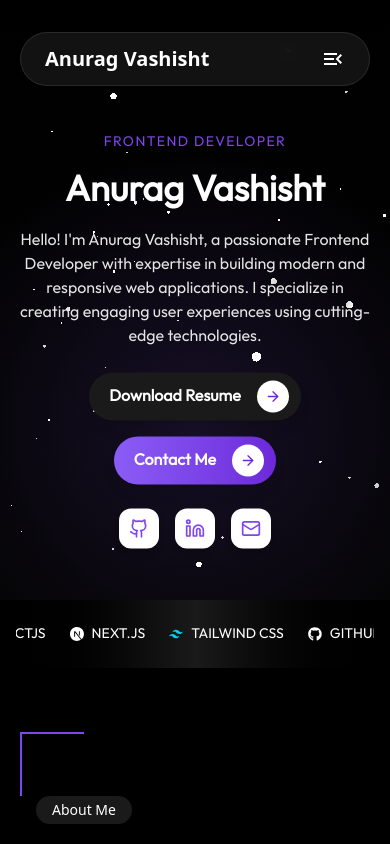
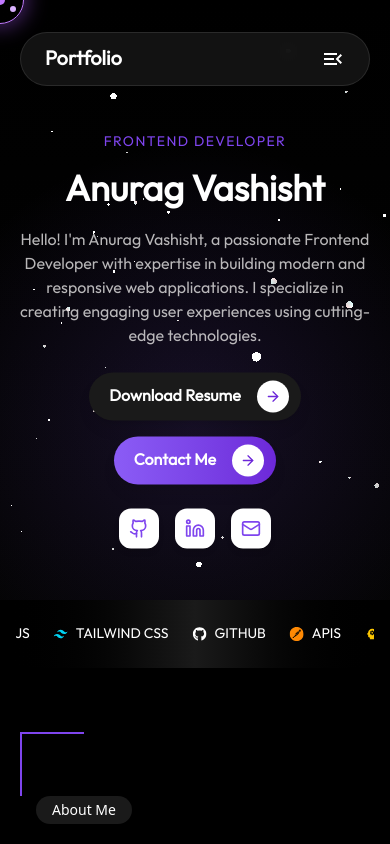
Before and after one commit to Anurag2k743/Anurag_portfolio, a Next.js app: page / in a window 390 px wide. Built offline with nearby package versions, Linux system fonts and the light colour scheme.

Commit message:
Add cursore effect

```diff
--- /dev/null
+++ b/app/Components/CursorEefect.tsx
@@ -0,0 +1,57 @@
+"use client";
+
+import { motion } from "framer-motion";
+import { useEffect, useState } from "react";
+
+const transition = {
+  type: "spring" as const,
+  stiffness: 300,
+  damping: 25,
+  mass: 0.5,
+};
+
+export default function CursorEffect() {
+  const [cursorPos, setCursorPos] = useState({ x: 0, y: 0 });
+
+  useEffect(() => {
+    const move = (e: MouseEvent) => {
+      setCursorPos({ x: e.clientX, y: e.clientY });
+    };
+    window.addEventListener("mousemove", move);
+    return () => window.removeEventListener("mousemove", move);
+  }, []);
+
+  return (
+    <>
+      {/* Main Dot */}
+      <motion.div
+        className="fixed top-0 left-0 w-2.5 h-2.5 rounded-full bg-purple-400 pointer-events-none z-[9999]"
+        animate={{
+          x: cursorPos.x - 5,
+          y: cursorPos.y - 5,
+        }}
+        transition={transition}
+      />
+
+      {/* Trailing Small Dot */}
+      <motion.div
+        className="fixed top-0 left-0 w-1.5 h-1.5 rounded-full bg-purple-300 pointer-events-none z-[9998]"
+        animate={{
+          x: cursorPos.x + 10,
+          y: cursorPos.y + 6,
+        }}
+        transition={{ ...transition, damping: 40, stiffness: 200 }}
+      />
+
+      {/* Outer Ring */}
+      <motion.div
+        className="fixed top-0 left-0 w-12 h-12 rounded-full border border-purple-400 pointer-events-none z-[9997] shadow-[0_0_20px_4px_rgba(168,85,247,0.4)]"
+        animate={{
+          x: cursorPos.x - 24,
+          y: cursorPos.y - 24,
+        }}
+        transition={{ ...transition, damping: 30, stiffness: 250 }}
+      />
+    </>
+  );
+}
--- a/app/Components/FooterSection.tsx
+++ b/app/Components/FooterSection.tsx
@@ -1,6 +1,6 @@
 "use client"
 import Link from "next/link"
-import { Send} from "lucide-react"
+import { Send } from "lucide-react"
 import { useState } from "react"
 
 export default function FooterSection() {
@@ -71,9 +71,10 @@ export default function FooterSection() {
                 onChange={(e) => setEmail(e.target.value)}
                 className="flex h-10 w-full rounded-md border-b border-gray-600 bg-transparent px-3 py-2 text-sm text-white placeholder:text-gray-500 focus:outline-none focus:ring-0 focus:border-[#7f45ee]"
               />
+
               <button
                 type="submit"
-                className="inline-flex items-center justify-center text-sm font-medium text-white hover:text-[#7f45ee]"
+                className="inline-flex items-center justify-center text-sm font-medium text-white hover:text-[#7f45ee] border-gray-600 border px-3 py-2 rounded-full transition-all duration-300"
                 aria-label="Subscribe"
               >
                 SUBSCRIBE <Send className="ml-5 h-4 w-4" />
@@ -98,9 +99,8 @@ export default function FooterSection() {
               ))}
             </ul>
 
-      {/* Footer Text */}
             <p className="max-w-xl">
-        Anurag Vashisht — Frontend Developer passionate about creating amazing web experiences.
+              © {new Date().getFullYear()} Anurag Vashisht. All rights reserved.
             </p>
 
           </div>
--- a/app/Components/Navbar.tsx
+++ b/app/Components/Navbar.tsx
@@ -51,7 +51,11 @@ export function Header() {
     <header className="fixed top-8 left-0 right-0 z-50 w-full ">
       <div className="container">
         <div className="flex items-center justify-between rounded-full border border-white/10 bg-[#1a1a1a]/70  px-6 py-3 backdrop-blur-md">
-          <div className="text-xl font-bold text-white">Anurag Vashisht</div>
+          <Link href="#home">
+            <div className="text-xl font-bold text-white cursor-pointer hover:text-[#7f45ee] transition-colors duration-300">
+              Portfolio
+            </div>
+          </Link>
 
           <nav className="hidden md:flex items-center space-x-8">
             {sections.map((id) => (
@@ -65,7 +69,7 @@ export function Header() {
 
 
 
-             <button className="relative inline-flex h-12 items-center justify-center gap-2 overflow-hidden rounded-full bg-gradient-to-r from-[#8B5CF6] to-[#6D28D9] font-semibold  text-md pl-5 pr-3 text-white shadow-lg transition-all duration-300 ease-out hover:scale-105 hover:shadow-xl focus:outline-none focus:ring-2 focus:ring-[#8B5CF6] focus:ring-offset-2 focus:ring-offset-gray-900">
+            <button className="relative inline-flex h-12 items-center justify-center gap-2 overflow-hidden rounded-full bg-gradient-to-r from-[#8B5CF6] to-[#6D28D9] font-semibold  text-md pl-5 pr-3 text-white shadow-lg transition-all duration-300 ease-out hover:scale-105 hover:shadow-xl focus:outline-none focus:ring-2 focus:ring-[#8B5CF6] focus:ring-offset-2 focus:ring-offset-gray-900">
               <a href="#contact">Contact Me</a>
               <span className="ml-2 flex h-8 w-8 items-center justify-center rounded-full bg-white text-[#6D28D9]">
                 <ArrowRightIcon className="h-4 w-4" />
--- a/app/Sections/About.tsx
+++ b/app/Sections/About.tsx
@@ -16,8 +16,8 @@ export default function AboutUsSection() {
             <h2 className="text-3xl sm:text-4xl lg:text-5xl font-bold leading-tight">
               Know Me <span className="text-[#7f45ee]">Better</span>
             </h2>
-
-            <p className=" text-base sm:text-lg mb-4 ">
+            <div className="text-[#E6E5E5]/80">
+              <p className="text-base sm:text-lg mb-4 ">
                 As a frontend developer, I specialize in creating responsive and interactive web applications. My journey began with
                 HTML and CSS, and I have evolved to master modern frameworks like React.js and Next.js. Over the years, I have built
                 a wide range of user-centric interfaces—from simple landing pages to full-scale web platforms.
@@ -37,6 +37,7 @@ export default function AboutUsSection() {
                 knowledge with the developer community through blogs, tutorials, or developer meetups. I strongly believe in
                 lifelong learning and always look for ways to grow both professionally and personally.
               </p>
+            </div>
           </div>
 
           {/* Social buttons on side (only visible on md+ screens) */}
--- a/app/Sections/Banner.tsx
+++ b/app/Sections/Banner.tsx
@@ -40,7 +40,7 @@ export function Banner() {
           <h1 className="mt-4 text-4xl md:text-6xl lg:text-7xl font-bold leading-tight text-white">
             Anurag Vashisht
           </h1>
-          <p className="mt-4 sm:mt-6 text-base sm:text-lg text-[#E6E5E5] w-full sm:max-w-3xl mx-auto">
+          <p className="mt-4 sm:mt-6 text-base sm:text-lg text-[#E6E5E5]/80 w-full sm:max-w-3xl mx-auto">
             Hello! I'm Anurag Vashisht, a passionate Frontend Developer with expertise
             in building modern and responsive web applications. I specialize in creating
             engaging user experiences using cutting-edge technologies.
--- a/app/Sections/Skills.tsx
+++ b/app/Sections/Skills.tsx
@@ -61,7 +61,7 @@ export default function Skills() {
           <h2 className="text-3xl sm:text-4xl lg:text-5xl font-bold mb-4">
             Skills &amp; <span className="text-[#7f45ee]">Expertise</span>{" "}
           </h2>
-          <p className="text-gray-300 max-w-xl mx-auto text-lg">
+          <p className="max-w-xl mx-auto text-lg  text-[#E6E5E5]/80">
             Here are the technologies and tools I work with to bring ideas to life.
           </p>
         </div>
--- a/app/Sections/SkillsSlider.tsx
+++ b/app/Sections/SkillsSlider.tsx
@@ -1,6 +1,6 @@
 'use client'
 
-import { motion } from "framer-motion";
+import { motion, useAnimationFrame } from "framer-motion";
 import {
     FaReact,
     FaGithub,
@@ -12,9 +12,8 @@ import {
     SiJavascript,
 } from "react-icons/si";
 import { MdPsychology } from "react-icons/md";
-import { ReactElement } from "react";
+import { ReactElement, useRef } from "react";
 
-// Define allowed skill names
 type Skill =
     | "ReactJS"
     | "Next.js"
@@ -24,7 +23,6 @@ type Skill =
     | "Problem Solving"
     | "Learning Mindset";
 
-// List of skills (repeating for smooth animation)
 const content: Skill[] = [
     "ReactJS",
     "Next.js",
@@ -60,18 +58,24 @@ const skillIcons: Record<Skill, ReactElement> = {
 };
 
 export default function SkillsSlider() {
+    const containerRef = useRef<HTMLDivElement>(null);
+    const x = useRef(0);
+    const speed = 0.5; // pixels per frame (adjust for desired speed)
+
+    useAnimationFrame((_, delta) => {
+        if (containerRef.current) {
+            x.current -= speed * (delta / 16.67); // normalize to 60fps
+            if (x.current < -containerRef.current.scrollWidth / 2) {
+                x.current = 0;
+            }
+            containerRef.current.style.transform = `translateX(${x.current}px)`;
+        }
+    });
+
     return (
         <div className="bg-gradient-to-r from-black via-[#1a1a1a] to-black bg-fixed text-white px-4 sm:px-10 py-4 w-full">
             <div className="max-w-8xl mx-auto overflow-hidden whitespace-nowrap">
-                <motion.div
-                    className="flex text-sm sm:text-base md:text-2xl font-medium uppercase"
-                    animate={{ x: ["0%", "-100%"] }}
-                    transition={{
-                        repeat: Infinity,
-                        duration: 40,
-                        ease: "linear",
-                    }}
-                >
+                <div ref={containerRef} className="flex text-sm sm:text-base md:text-2xl font-medium uppercase">
                     <div className="flex gap-6 sm:gap-10 py-2">
                         {content.map((item, index) => (
                             <div key={index} className="flex items-center gap-2 min-w-fit">
@@ -80,7 +84,16 @@ export default function SkillsSlider() {
                             </div>
                         ))}
                     </div>
-                </motion.div>
+                    {/* Duplicate for seamless scroll */}
+                    <div className="flex gap-6 sm:gap-10 py-2">
+                        {content.map((item, index) => (
+                            <div key={`repeat-${index}`} className="flex items-center gap-2 min-w-fit">
+                                {skillIcons[item]}
+                                <span>{item}</span>
+                            </div>
+                        ))}
+                    </div>
+                </div>
             </div>
         </div>
     );
--- a/app/globals.css
+++ b/app/globals.css
@@ -7,20 +7,9 @@
   margin: 0 auto;
   padding: 0 20px;
 }
-html {
-  scroll-behavior: smooth;
-  /* overflow-x: hidden;  */
-}
+
 html, body {
   overflow-x: hidden;
-}
-
-html {
-  scrollbar-width: none;
-}
-
-html::-webkit-scrollbar {
-  display: none;
 }
 
 @font-face {
--- a/app/layout.tsx
+++ b/app/layout.tsx
@@ -1,6 +1,7 @@
 import type { Metadata } from "next";
 import { Geist, Geist_Mono } from "next/font/google";
 import "./globals.css";
+import CursorEefect from "./Components/CursorEefect";
 
 const geistSans = Geist({
   variable: "--font-geist-sans",
@@ -26,6 +27,7 @@ export default function RootLayout({
     <html lang="en">
       <body
         className={`${geistSans.variable} ${geistMono.variable} antialiased overflow-x-hidden text-white relative bg-black overflow-y-auto scrollbar-hidden`}>
+          <CursorEefect/>
         {children}
       </body>
     </html>
```
Also changed, not shown: app/Sections/Contact.tsx (+5 -5 lines), app/Sections/Project.tsx (+26 -15 lines). Lines whose indentation alone changed are shown as unchanged.
